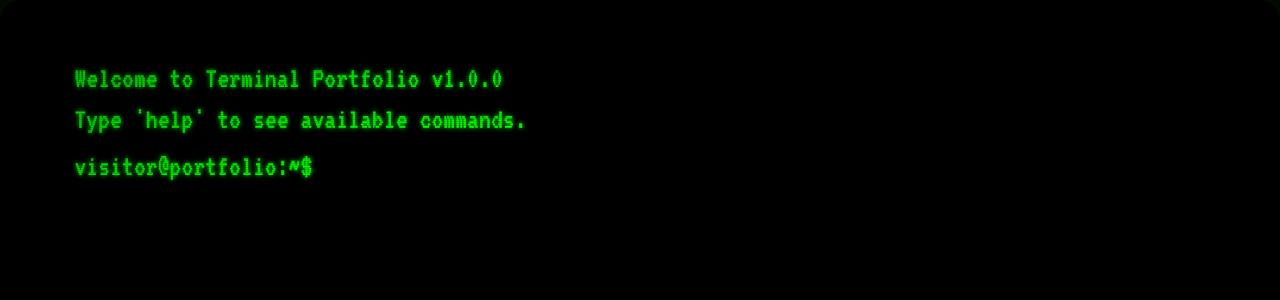
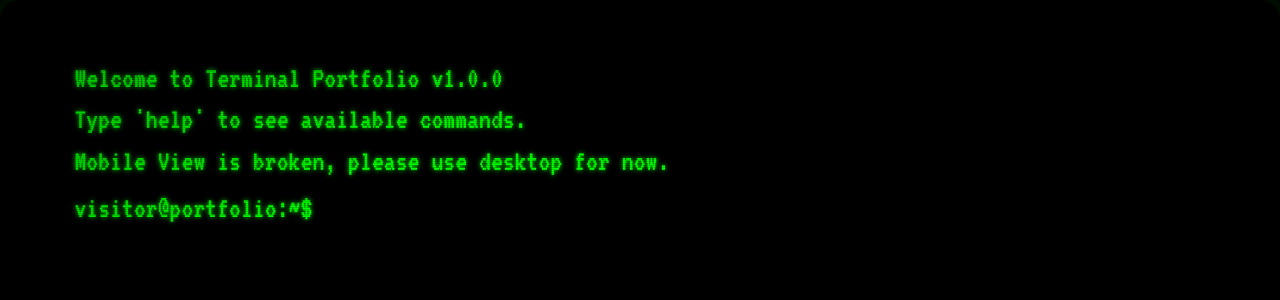
Before and after one commit to Arijit-gotsomecodes/Lunux-Portfolio, a React (Vite) app: page / in a window 1280 px wide. Shown: the top 300 px of the page. Built offline with nearby package versions, Linux system fonts and the light colour scheme.

Commit message:
simple fix

```diff
--- a/src/components/Terminal.tsx
+++ b/src/components/Terminal.tsx
@@ -23,7 +23,7 @@ const Terminal: React.FC = () => {
   const welcomeMessage: HistoryEntry = {
     command: 'system',
     output: [{
-      text: "Welcome to Terminal Portfolio v1.0.0\nType 'help' to see available commands.\n",
+      text: "Welcome to Terminal Portfolio v1.0.0\nType 'help' to see available commands.\nMobile View is broken, please use desktop for now.\n",
       delay: 10
     }]
   };
```
